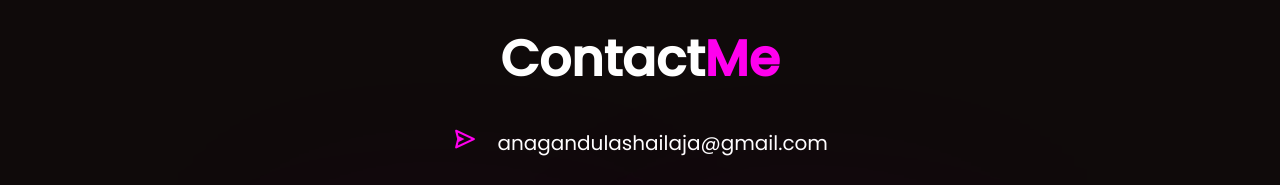
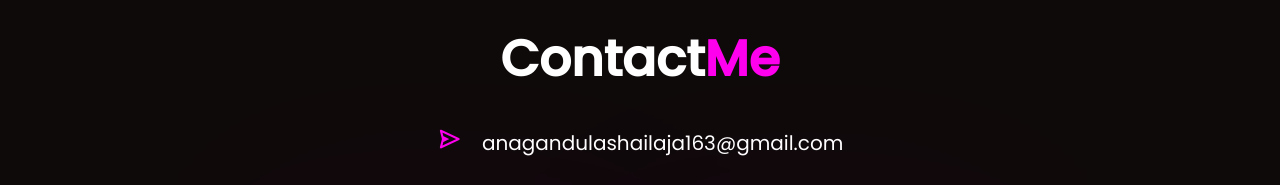
Before and after one commit to Shailaja-2/My_Portfolio, a plain HTML site: page index.html in a window 1280 px wide. Shown: the part 4940-5125 px from the top of the page. Drawn offline with nearby package versions, Linux system fonts and the light colour scheme.

Commit message:
mailupdate

```diff
--- a/index.html
+++ b/index.html
@@ -364,7 +364,7 @@
         <h2 class="title">Contact<span>Me</span></h2>
         <form action="#" id="">
             <div class="class-left">
-                <p><i class='bx bx-send'></i> anagandulashailaja@gmail.com</p>
+                <p><i class='bx bx-send'></i> anagandulashailaja163@gmail.com</p>
                 <p><i class="bx bx-phone"></i> 7989463828</p>
             </div>
             <a href="images/my-cv.pdf" download class="btn btn2">Download CV</a>
```
